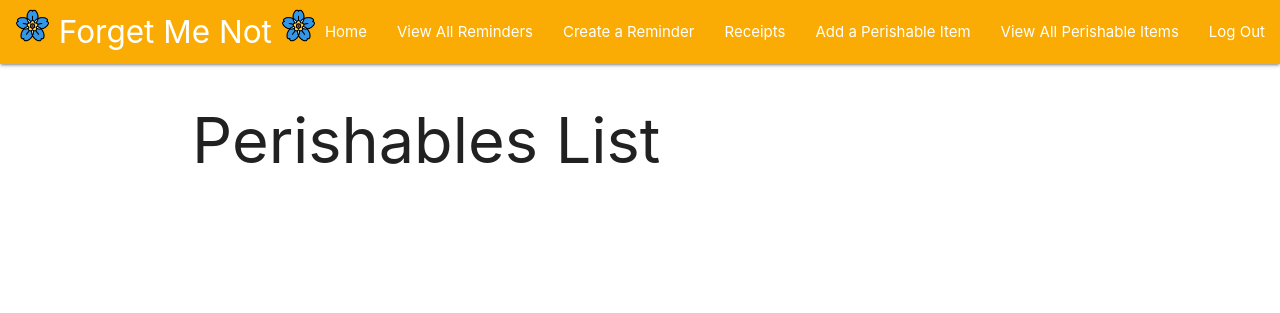
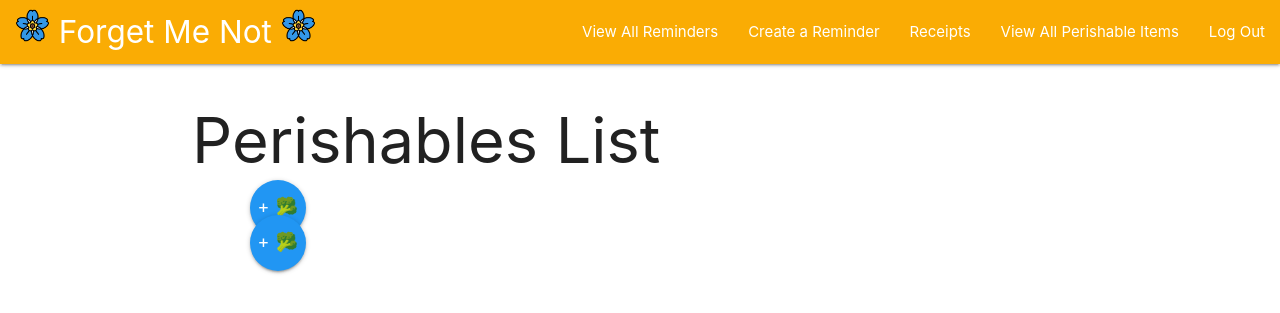
Before and after one commit to drejmin/Fridge-Item-Tracker, a Django app: page /perishables/ in a window 1280 px wide. Shown: the top 313 px of the page. Run offline with Django 4.2, Linux system fonts and the light colour scheme; the visitor is signed in with stand-in values (Sample User, id 1); data that the repository does not hold is empty; some libraries are stand-ins or nearby versions.

Commit message:
updates homepage and removes one nav link

```diff
--- a/cool_app/fridge_app/templates/base.html
+++ b/cool_app/fridge_app/templates/base.html
@@ -37,12 +37,12 @@
                 <a href="#" data-target="mobile-menu" class="sidenav-trigger"><i class="material-icons">menu</i></a>
 
                 <ul class = "right hide-on-med-and-down">
-                    <li><a href="{% url 'home' %}">Home</a></li>
+                    <!-- <li><a href="{% url 'home' %}">Home</a></li> -->
                     {% if user.is_authenticated %}
                       <li><a href="{% url 'reminders_index' %}">View All Reminders</a></li>
                       <li><a href="{% url 'reminders_create' %}">Create a Reminder</a></li>
                       <li><a href="{% url 'receipt_index' %}">Receipts</a></li>
-                      <li><a href="{% url 'perishables_create' %}">Add a Perishable Item</a></li>
+                      <!-- <li><a href="{% url 'perishables_create' %}">Add a Perishable Item</a></li> -->
                       <li><a href="{% url 'perishables_index' %}">View All Perishable Items</a></li>
                       <li><a href="{% url 'logout' %}">Log Out</a></li>
                     {% else %}
--- a/cool_app/fridge_app/templates/fridge_app/perishable_list.html
+++ b/cool_app/fridge_app/templates/fridge_app/perishable_list.html
@@ -1,7 +1,17 @@
 {% extends 'base.html' %}
 {% block content %}
+<h1>Perishables List</h1>
 
-<h1>Perishables List</h1>
+<div class="row">
+  <div class="col s2">
+    <div class="card">
+      <div><a class="btn-floating btn-large halfway-fab waves-effect waves-light blue" style="font-size: large;"
+          href="{% url 'perishables_create' %}">+ 🥦 </a></div>
+    </div>
+  </div>
+</div>
+
+
 
 {% for perishable in perishable_list %}
   <a href="{% url 'perishables_detail' perishable.id %}">
@@ -12,5 +22,12 @@
     </div>
   </a>
 {% endfor %}
-
+<div class="row">
+  <div class="col s2">
+    <div class="card">
+      <div><a class="btn-floating btn-large halfway-fab waves-effect waves-light blue" style="font-size: large;"
+          href="{% url 'perishables_create' %}">+ 🥦 </a></div>
+    </div>
+  </div>
+</div>
 {% endblock %}
```
